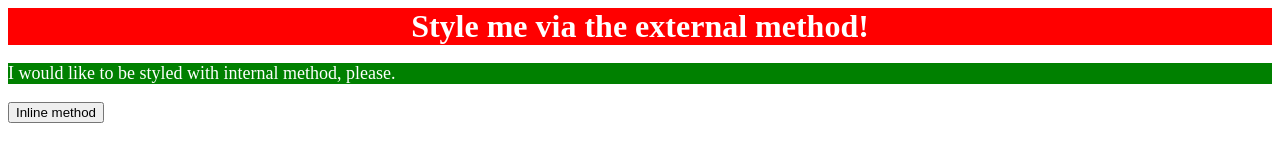
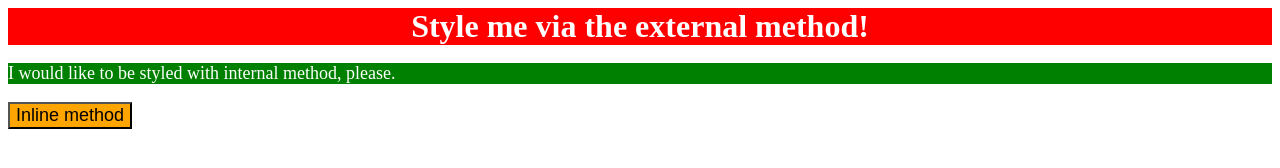
Before and after one commit to suleman42244/CSS-Exercises, a plain HTML site: page 01-css-methods/index.html in a window 1280 px wide. Drawn offline with Linux system fonts and the light colour scheme.

Commit message:
added inline style to html file

```diff
--- a/01-css-methods/index.html
+++ b/01-css-methods/index.html
@@ -16,6 +16,6 @@
 <body>
     <div>Style me via the external method!</div>
     <p>I would like to be styled with internal method, please.</p>
-    <button>Inline method</button>
+    <button style="background-color: orange; font-size: 18px;">Inline method</button>
 </body>
 </html>
```
